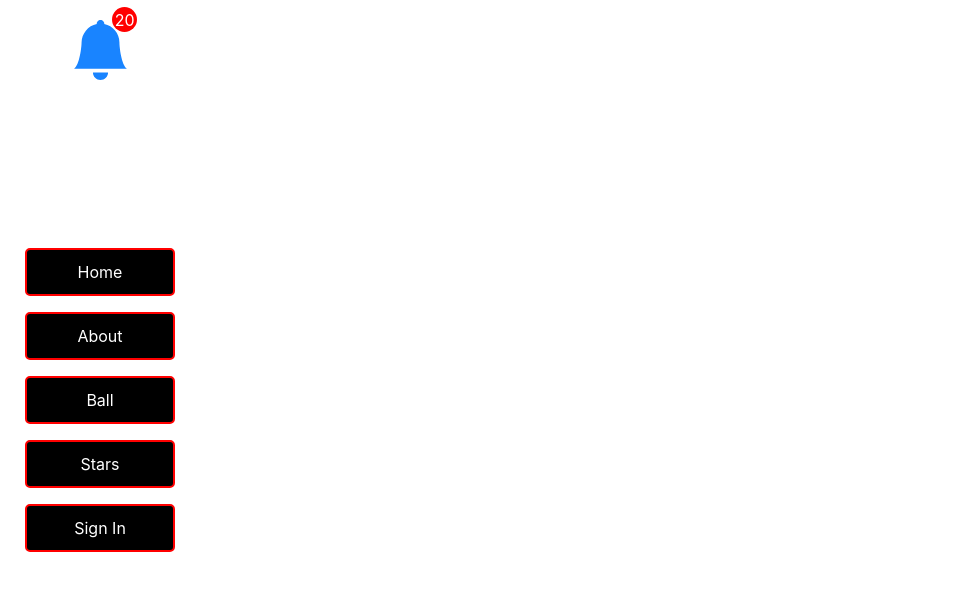
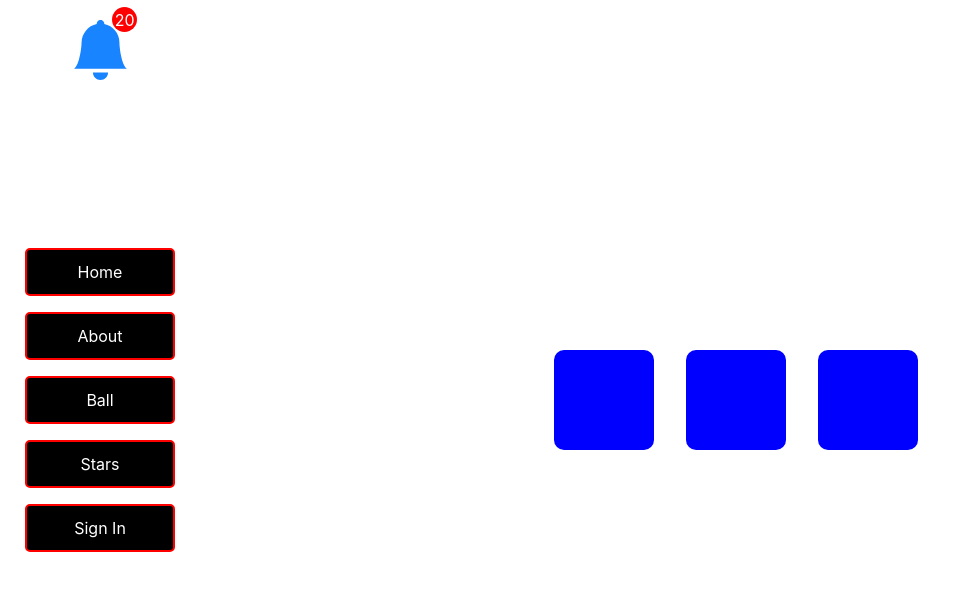
Before and after one commit to neharadialcode/learning-react, a React (Create React App) app: page /cards in a window 1280 px wide. Shown: the top 590 px of the page, without its empty margins (0-956 px from the left). Built offline with nearby package versions, Linux system fonts and the light colour scheme.

Commit message:
cards added

```diff
--- a/src/App.css
+++ b/src/App.css
@@ -65,3 +65,14 @@
   object-position: center;
   overflow: hidden;
 }
+.normal_box {
+  width: 100px;
+  height: 100px;
+  background-color: blue;
+  border-radius: 10px;
+  cursor: pointer;
+  display: flex;
+  flex-direction: column;
+  justify-content: center;
+  align-items: center;
+}
--- a/src/App.js
+++ b/src/App.js
@@ -14,6 +14,7 @@ import Form from "./components/Form";
 import NewFrom from "./components/NewFrom";
 import SignInForm from "./components/SignInForm";
 import List from "./components/List";
+import Cards from "./components/Cards";
 
 function App() {
   return (
@@ -37,6 +38,7 @@ function App() {
             <Route exact path="/form" component={NewFrom} />
             <Route exact path="/sign-in" component={SignInForm} />
             <Route exact path="/list" component={List} />
+            <Route exact path="/cards" component={Cards} />
           </Switch>
         </div>
       </div>
--- /dev/null
+++ b/src/components/Cards.jsx
@@ -0,0 +1,32 @@
+import React from "react";
+import { useState } from "react";
+import { Cross } from "./Icon";
+
+const Cards = () => {
+  const [setIcon, setSetIcon] = useState();
+  return (
+    <div className="w-100">
+      <div className="container w-100 vh-100 d-flex flex-column justify-content-center align-items-center">
+        <div className="row w-50 justify-content-center">
+          <div className="col-sm-3">
+            <div className="normal_box" onClick={() => setSetIcon(!setIcon)}>
+              {setIcon && <Cross />}
+            </div>
+          </div>
+          <div className="col-sm-3">
+            <div className="normal_box" onClick={() => setSetIcon(!setIcon)}>
+              {setIcon && <Cross />}
+            </div>
+          </div>
+          <div className="col-sm-3">
+            <div className="normal_box" onClick={() => setSetIcon(!setIcon)}>
+              {setIcon && <Cross />}
+            </div>
+          </div>
+        </div>
+      </div>
+    </div>
+  );
+};
+
+export default Cards;
--- a/src/components/Form.jsx
+++ b/src/components/Form.jsx
@@ -23,8 +23,6 @@ const Form = () => {
     rollNo: "",
   });
   const [saveValue, setSaveValue] = useState();
-  console.log(saveValue, "saveValue");
-
   const [count, setCount] = useState(0);
 
   function minusCount() {
--- a/src/components/Icon.jsx
+++ b/src/components/Icon.jsx
@@ -73,6 +73,24 @@ export const Eye = () => {
     </>
   );
 };
+export const Cross = () => {
+  return (
+    <>
+      <svg
+        width="65"
+        height="65"
+        viewBox="0 0 65 65"
+        fill="none"
+        xmlns="http://www.w3.org/2000/svg"
+      >
+        <path
+          d="M50.6191 2.31577L32.0271 20.9088C25.8301 14.7138 19.6311 8.51277 13.4331 2.31577C6.26308 -4.85423 -4.85092 6.26377 2.31308 13.4358C8.51208 19.6288 14.7131 25.8308 20.9051 32.0278C14.7102 38.2276 8.51291 44.4249 2.31308 50.6198C-4.85092 57.7878 6.26408 68.9028 13.4331 61.7398C19.6301 55.5408 25.8291 49.3408 32.0261 43.1458L50.6181 61.7398C57.7881 68.9078 68.9051 57.7888 61.7381 50.6198C55.5391 44.4208 49.3421 38.2238 43.1411 32.0258C49.3411 25.8268 55.5381 19.6278 61.7381 13.4298C68.9061 6.26376 57.7891 -4.85423 50.6181 2.31977"
+          fill="#EC1C24"
+        />
+      </svg>
+    </>
+  );
+};
 export const EyeCross = () => {
   return (
     <>
```
